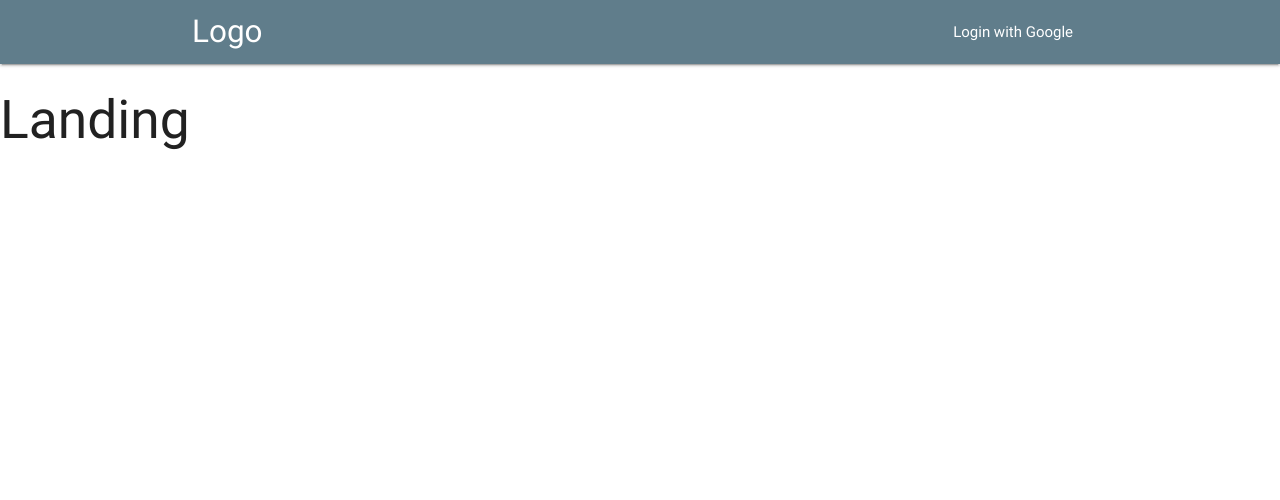
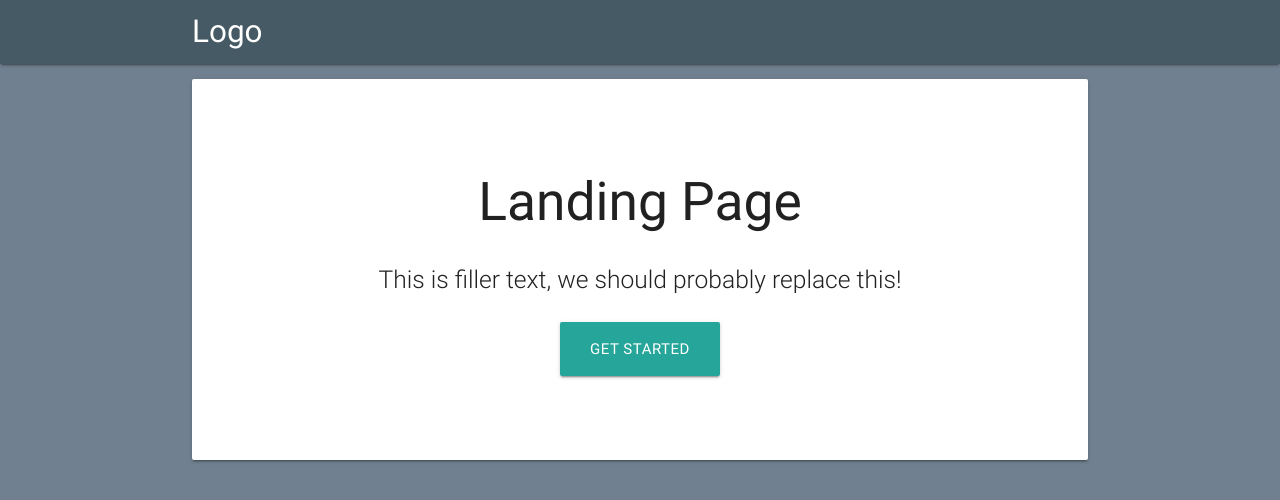
Before and after one commit to uptonm/fullStackFeedbackApp, a React (Create React App) app in the folder client/: page / in a window 1280 px wide. Shown: the top 500 px of the page. Built offline with nearby package versions, Linux system fonts and the light colour scheme; no server answers.

Commit message:
Added Landing page tweaks, active redirect to dash/landing page depending on auth status

```diff
--- a/client/src/actions/index.js
+++ b/client/src/actions/index.js
@@ -4,5 +4,5 @@ import { FETCH_USER } from "./types";
 export const fetchUser = () => async dispatch => {
     const res = await axios.get("/api/current_user")
 
-    dispatch({ type: FETCH_USER, payload: res });
+    dispatch({ type: FETCH_USER, payload: res.data });
   };
--- a/client/src/components/App.js
+++ b/client/src/components/App.js
@@ -5,9 +5,9 @@ import { connect } from 'react-redux';
 import * as actions from '../actions';
 
 import Header from './Header';
+import Landing from './Landing';
 const Dashboard = () => <h2>Dashboard</h2>
 const SurveyNew = () => <h2>SurveyNew</h2>
-const Landing = () => <h2>Landing</h2>
 
 class App extends Component {
   componentDidMount() {
--- a/client/src/components/Header.js
+++ b/client/src/components/Header.js
@@ -1,19 +1,40 @@
 import React, { Component } from 'react';
+import { connect } from 'react-redux';
+import { Link } from 'react-router-dom';
 
 class Header extends Component {
+  renderContent() {
+    switch(this.props.auth) {
+      case null:
+        return;
+      case false:
+        return (<li><a href='/auth/google'>Login with Google</a></li>);
+      default:
+        return (<li><a href='/api/logout'>Log Out</a></li>);
+    }
+  }
   render() {
     return (
-      <nav className='blue-grey'>
-        <div className="nav-wrapper container">
-          <a href="/" className="left brand-logo">Logo</a>
-          <ul className="right">
-            <li>
-              <a href='/auth/google'>Login with Google</a>
-            </li>
-          </ul>
-        </div>
-      </nav>
+      <div className='navbar-fixed'>
+        <nav className='blue-grey darken-2'>
+          <div className="nav-wrapper container">
+            <Link
+              to={this.props.auth ? '/surveys' : '/'}
+              className="left brand-logo ">
+              Logo
+            </Link>
+            <ul className='right'>
+              {this.renderContent()}
+            </ul>
+          </div>
+        </nav>
+      </div>
     );
   }
 }
-export default Header;
+
+function mapStateToProps({ auth }) {
+  return { auth };
+}
+
+export default connect(mapStateToProps)(Header);
--- /dev/null
+++ b/client/src/components/Landing.js
@@ -0,0 +1,27 @@
+import React, { Component } from 'react';
+
+class Landing extends Component {
+  render() {
+    return (
+      <div className='section'>
+        <div className='card container center-block'>
+          <div className='container'>
+            <br />
+            <br />
+            <br />
+            <h2 id='title' className='header center'>Landing Page</h2>
+            <div id='subtitle' className='row center'>
+              <h5 className='head col s12 light'>This is filler text, we should probably replace this!</h5>
+            </div>
+            <div id='subtitle-btn' className='row center'>
+              <a href="/auth/google" className="btn-large waves-effect waves-light blue-gray">
+              Get Started</a>
+            </div>
+          </div>
+        </div>
+      </div>
+    );
+  }
+}
+
+export default Landing;
--- a/client/src/index.js
+++ b/client/src/index.js
@@ -1,5 +1,6 @@
 // Data layer control (Redux.js)
-import 'materialize-css/dist/css/materialize.min.css'
+import 'materialize-css/dist/css/materialize.min.css';
+import './style.css';
 import React from 'react';
 import ReactDOM from 'react-dom'
 import { Provider } from 'react-redux';
--- a/client/src/reducers/authReducer.js
+++ b/client/src/reducers/authReducer.js
@@ -1,6 +1,10 @@
-export default function(state = {}, action) {
-  console.log(action);
+import { FETCH_USER } from '../actions/types';
+
+// state defaults to null to show that user-login status is unknown
+export default function(state = null, action) {
   switch(action.type) {
+    case FETCH_USER:
+      return action.payload || false; // user model for logged in : false for logged out
     default:
       return state;
   }
--- a/client/src/style.css
+++ b/client/src/style.css
@@ -1,16 +1,8 @@
-.font span {
-  color: white;
+body, html {
+  background-color: slategray;
 }
-.btn-pad{
-  display: grid;
-  grid-template-columns: auto auto;
-  grid-column-gap: 10px;
+
+.card {
+  margin: 0 auto;
+  padding-bottom: 5%;
 }
-.btn-outline {
-  border: 1px solid white;
-  color: white;
-}
-.btn-outline:hover {
-  background: rgba(200,200,200,0.3);
-  color: white;
-}
```
Also changed, not shown: 2 other files (tests, documents, lock files or other folders).
